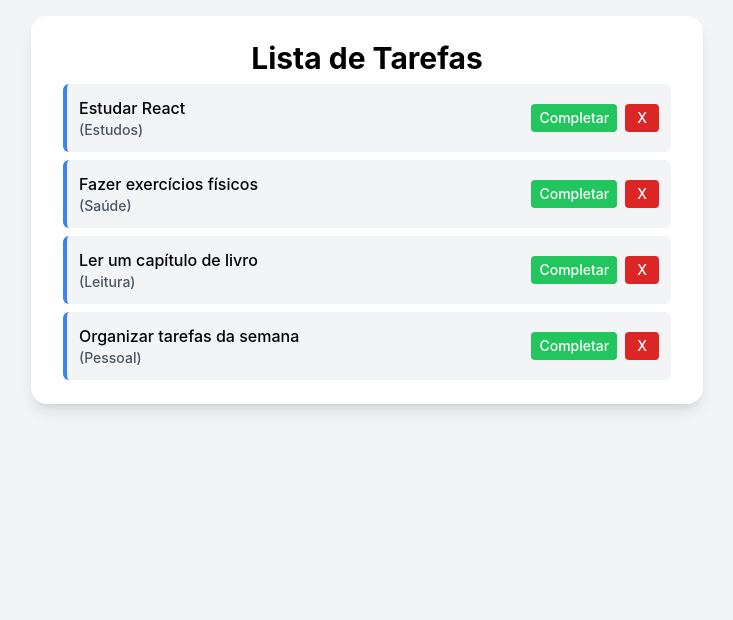
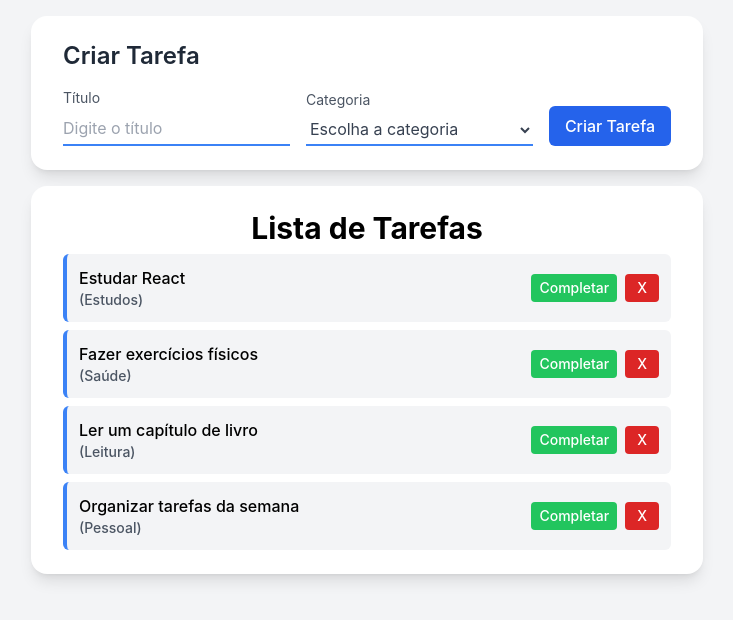
Before and after one commit to WeldonPereira/to-do-list, a React (Create React App) app: page / in a window 1280 px wide. Shown: the top 620 px of the page, without its empty margins (273-1006 px from the left). Built offline with nearby package versions, Linux system fonts and the light colour scheme.

Commit message:
feat: criar e estilizar comoponenete todoform

```diff
--- a/src/App.js
+++ b/src/App.js
@@ -1,5 +1,6 @@
 import { useState } from "react";
 import Todo from "./components/Todo";
+import TodoForm from "./components/TodoForm";
 
 function App() {
   const [todos, setTodos] = useState([
@@ -30,14 +31,17 @@ function App() {
   ]);
 
   return (
+    <div>
+      <TodoForm />
       <div className="max-w-2xl bg-white shadow-lg rounded-2xl mt-4 mx-auto py-6 px-4 sm:px-6 md:px-8">
         <h1 className="text-2xl sm:text-3xl font-bold text-center">
           Lista de Tarefas
         </h1>
         <div>
           {todos.map((todo) => (
-          <Todo key={todo.id} todo = {todo} />
+            <Todo key={todo.id} todo={todo} />
           ))}
+        </div>
       </div>
     </div>
   );
--- /dev/null
+++ b/src/components/TodoForm.js
@@ -0,0 +1,56 @@
+const TodoForm = () => {
+  const handleSubmit = (e) => {
+    e.preventDefault();
+
+  };
+
+  return (
+    <div className="max-w-2xl bg-white shadow-lg rounded-2xl mt-4 mx-auto py-6 px-4 sm:px-6 md:px-8">
+      <h2 className="text-2xl font-semibold text-gray-800 mb-4">Criar Tarefa</h2>
+      <form
+        onSubmit={handleSubmit}
+        autoComplete="off"
+        className="flex flex-col gap-4 sm:flex-row sm:items-end"
+      >
+        <div className="flex-1">
+          <label className="block text-sm text-gray-600 mb-1" htmlFor="titulo">
+            Título
+          </label>
+          <input
+            id="titulo"
+            type="text"
+            placeholder="Digite o título"
+            className="w-full border-b-2 border-blue-500 focus:outline-none text-gray-700 py-1"
+            required
+          />
+        </div>
+
+        <div className="flex-1">
+          <label className="block text-sm text-gray-600 mb-1" htmlFor="categoria">
+            Categoria
+          </label>
+          <select
+            id="categoria"
+            className="w-full border-b-2 border-blue-500 focus:outline-none text-gray-700 py-1 bg-transparent"
+            required
+          >
+            <option value="">Escolha a categoria</option>
+            <option value="Estudos">Estudos</option>
+            <option value="Saúde">Saúde</option>
+            <option value="Leitura">Leitura</option>
+            <option value="Pessoal">Pessoal</option>
+          </select>
+        </div>
+
+        <button
+          type="submit"
+          className="bg-blue-600 hover:bg-blue-700 text-white font-medium py-2 px-4 rounded-md transition duration-200"
+        >
+          Criar Tarefa
+        </button>
+      </form>
+    </div>
+  );
+};
+
+export default TodoForm;
```
Lines whose indentation alone changed are shown as unchanged.
